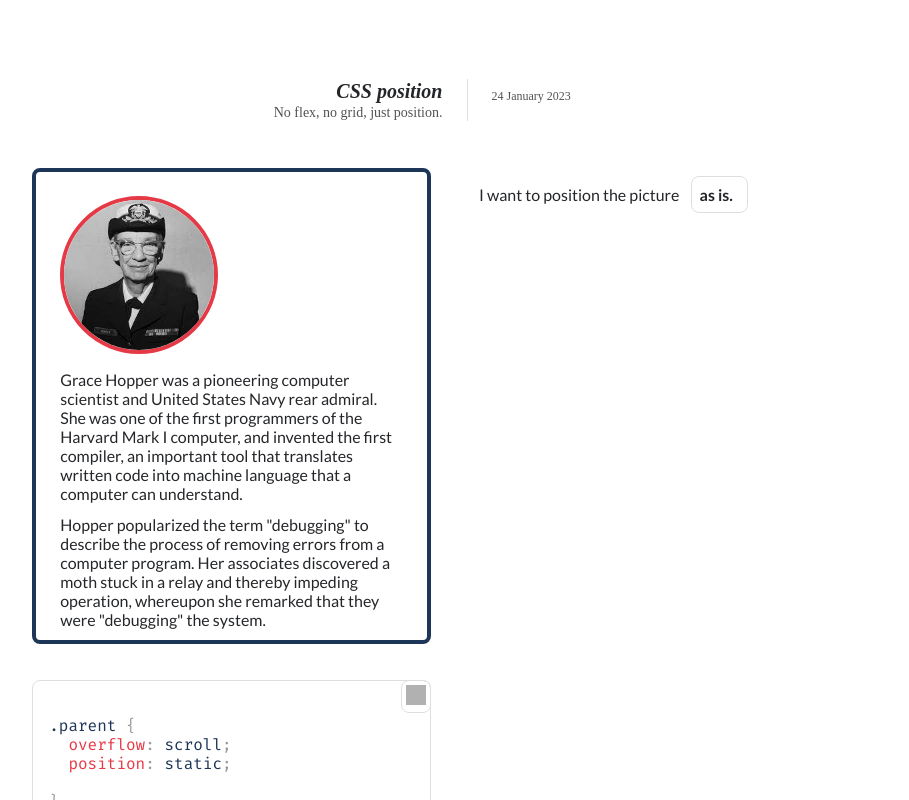
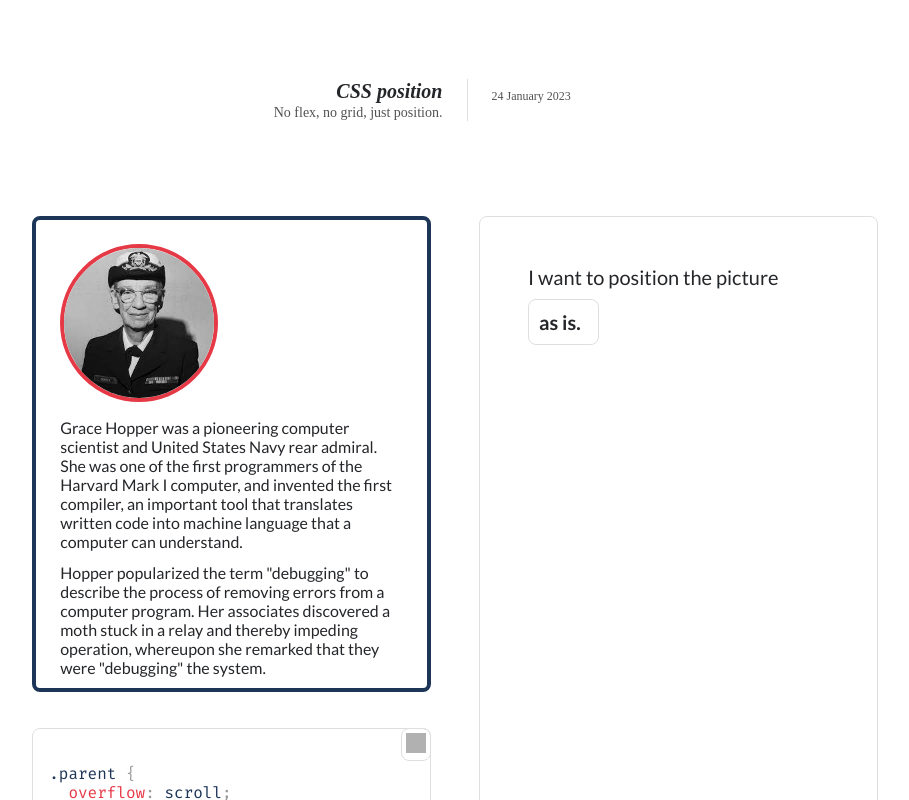
Before and after one commit to safiranugroho/safira.me-11ty, a SvelteKit app: page /position in a window 1280 px wide. Shown: the top 800 px of the page, without its empty margins (185-1094 px from the left). Built offline with nearby package versions, Linux system fonts and the light colour scheme; grey boxes are pictures that could not be loaded.

Commit message:
style input container

```diff
--- a/src/routes/position/+page.svelte
+++ b/src/routes/position/+page.svelte
@@ -108,6 +108,7 @@
       <Code content={cssText} language="css" />
     </div>
     <div class="input-container">
+      <div class="position-select-container">
         <label for="position">I want to position the picture</label>
         <select
           bind:value={currentPosition.value}
@@ -120,9 +121,10 @@
             <option value={name} class="position-option">{text}</option>
           {/each}
         </select>
+      </div>
       <strong class="position-select-helper" aria-hidden="true">{currentPosition.value}</strong>
       {#if rules[currentPosition.value]?.moves}
-        <span>and offset it </span>
+        <p>and offset it</p>
         {#each positions as name, i}
           <div class="position-offset-input-container">
             <input
@@ -149,10 +151,11 @@
     flex: 1;
 
     width: 100%;
+    padding: 48px 0;
 
     display: grid;
-    grid-template-columns: repeat(2, 1fr);
-    gap: 48px;
+    grid-template-rows: repeat(2, 1fr);
+    gap: 36px;
   }
 
   .view-container,
@@ -205,6 +208,26 @@
     gap: 12px;
   }
 
+  .input-container {
+    border: 1px solid var(--primary-border-color);
+    border-radius: var(--border-radius);
+
+    padding: 2rem;
+    font-size: 1rem;
+
+    box-sizing: border-box;
+  }
+
+  .input-container p {
+    margin-bottom: 0.25em;
+  }
+
+  .position-select-container {
+    display: flex;
+    flex-direction: column;
+    gap: 0.5em;
+  }
+
   .position-select-helper {
     position: absolute;
     top: 0;
@@ -219,10 +242,9 @@
 
     font-weight: 700;
     padding: 0.5em;
-    margin: 8px;
 
-    width: var(--size);
-    box-sizing: content-box;
+    width: 100%;
+    box-sizing: border-box;
   }
 
   .position-select:hover,
@@ -233,9 +255,9 @@
   }
 
   .position-offset-input-container {
-    margin: 8px 0;
+    margin: 0.5em 0;
     display: flex;
-    gap: 8px;
+    gap: 0.5em;
     align-items: center;
   }
 
@@ -262,8 +284,22 @@
 
   @media screen and (min-width: 1024px) {
     .container {
+      grid-template-rows: unset;
+      grid-template-columns: repeat(2, 1fr);
+      gap: 48px;
+
       max-width: 70%;
       margin: auto;
     }
+
+    .input-container {
+      padding: 3rem;
+      font-size: 1.25rem;
+    }
+
+    .position-select {
+      width: var(--size);
+      box-sizing: content-box;
+    }
   }
 </style>
--- a/src/routes/position/_rules.ts
+++ b/src/routes/position/_rules.ts
@@ -26,7 +26,7 @@ export default {
     stacks: 'always'
   },
   sticky: {
-    text: 'so it keeps its original position on scroll,',
+    text: 'to stick to its scrollable parent boundary,',
     moves: true,
     stacks: 'always'
   }
```
Lines whose indentation alone changed are shown as unchanged.
